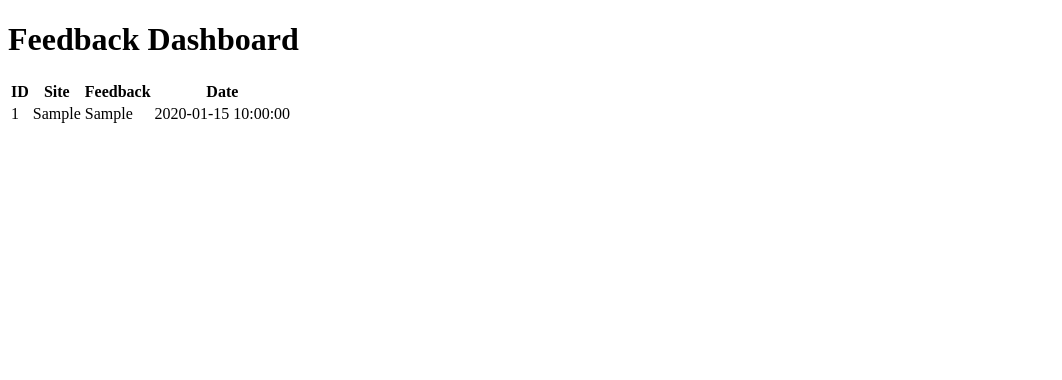
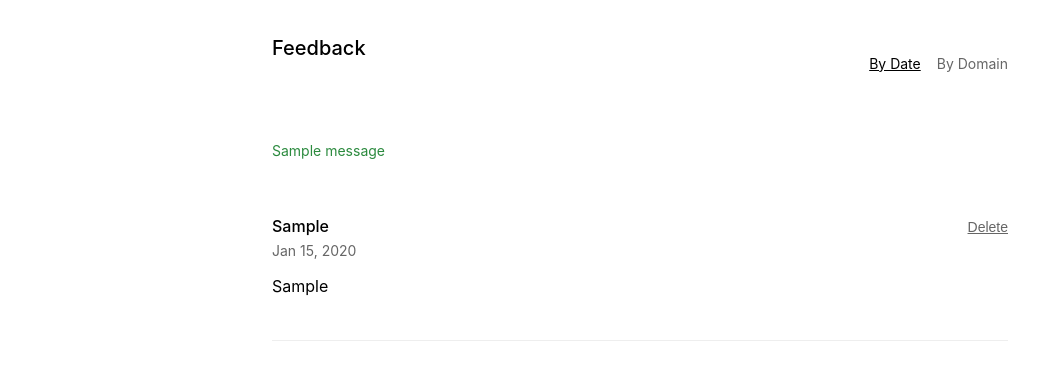
Before and after one commit to tillstriegel/feet-n-back, a Flask app: page /dashboard in a window 1280 px wide. Shown: the top 380 px of the page, without its empty margins (0-1062 px from the left). Run offline with Flask 3, Linux system fonts and the light colour scheme; the visitor is signed in with stand-in values (Sample User, id 1); tables that the repository leaves empty hold one stand-in row (values such as "Sample post"); one stand-in notice (Sample message) is shown; parts of the project's set-up code (start-up, migrations or seed data) failed here and were passed over.

Commit message:
improve dashboard

```diff
--- a/app.py
+++ b/app.py
@@ -1,4 +1,4 @@
-from flask import Flask, request, jsonify, render_template, redirect, url_for, session
+from flask import Flask, request, jsonify, render_template, redirect, url_for, session, flash
 from flask_cors import CORS
 import logging
 from flask_sqlalchemy import SQLAlchemy
@@ -69,8 +69,28 @@ def submit_feedback():
 @app.route('/dashboard')
 @login_required
 def dashboard():
-    feedbacks = Feedback.query.all()
-    return render_template('dashboard.html', feedbacks=feedbacks)
+    sort = request.args.get('sort', 'date')
+
+    if sort == 'site':
+        feedbacks = Feedback.query.order_by(Feedback.site.asc(), Feedback.date.desc()).all()
+    else:  # default to date
+        feedbacks = Feedback.query.order_by(Feedback.date.desc()).all()
+
+    return render_template('dashboard.html', feedbacks=feedbacks, current_sort=sort)
+
+@app.route('/delete_feedback/<int:feedback_id>', methods=['POST'])
+@login_required
+def delete_feedback(feedback_id):
+    try:
+        feedback = Feedback.query.get_or_404(feedback_id)
+        db.session.delete(feedback)
+        db.session.commit()
+        flash('Feedback deleted successfully', 'success')
+    except Exception as e:
+        app.logger.error(f'Error deleting feedback: {str(e)}')
+        flash('Error deleting feedback', 'error')
+        db.session.rollback()
+    return redirect(url_for('dashboard'))
 
 @app.route('/login', methods=['GET', 'POST'])
 def login():
--- a/templates/dashboard.html
+++ b/templates/dashboard.html
@@ -4,24 +4,148 @@
     <meta charset="UTF-8">
     <meta name="viewport" content="width=device-width, initial-scale=1.0">
     <title>Feedback Dashboard</title>
+    <style>
+        * {
+            margin: 0;
+            padding: 0;
+            box-sizing: border-box;
+        }
+
+        body {
+            font-family: -apple-system, BlinkMacSystemFont, sans-serif;
+            line-height: 1.6;
+            color: #000;
+            background: #fff;
+            padding: 2rem;
+            max-width: 800px;
+            margin: 0 auto;
+        }
+
+        .header {
+            display: flex;
+            justify-content: space-between;
+            align-items: center;
+            margin-bottom: 2rem;
+        }
+
+        .sort-controls {
+            display: flex;
+            gap: 1rem;
+        }
+
+        .sort-link {
+            color: #666;
+            text-decoration: none;
+            font-size: 0.875rem;
+        }
+
+        .sort-link:hover {
+            color: #000;
+        }
+
+        .sort-link.active {
+            color: #000;
+            text-decoration: underline;
+        }
+
+        h1 {
+            font-size: 1.25rem;
+            font-weight: 500;
+            margin-bottom: 2rem;
+            color: #000;
+        }
+
+        .feedback-item {
+            padding: 1.5rem 0;
+            border-bottom: 1px solid #eee;
+        }
+
+        .feedback-header {
+            display: flex;
+            justify-content: space-between;
+            align-items: flex-start;
+            margin-bottom: 0.75rem;
+        }
+
+        .site {
+            font-weight: 500;
+        }
+
+        .date {
+            font-size: 0.875rem;
+            color: #666;
+        }
+
+        .feedback-content {
+            margin-bottom: 1rem;
+            white-space: pre-wrap;
+        }
+
+        .delete-button {
+            background: none;
+            border: none;
+            color: #666;
+            cursor: pointer;
+            font-size: 0.875rem;
+            padding: 0;
+            text-decoration: underline;
+        }
+
+        .delete-button:hover {
+            color: #000;
+        }
+
+        .flash {
+            padding: 0.75rem 0;
+            margin-bottom: 1rem;
+            font-size: 0.875rem;
+        }
+
+        .flash.success {
+            color: #2b8a3e;
+        }
+
+        .flash.error {
+            color: #c92a2a;
+        }
+
+        @media (max-width: 768px) {
+            body {
+                padding: 1rem;
+            }
+        }
+    </style>
 </head>
 <body>
-    <h1>Feedback Dashboard</h1>
-    <table>
-        <tr>
-            <th>ID</th>
-            <th>Site</th>
-            <th>Feedback</th>
-            <th>Date</th>
-        </tr>
-        {% for feedback in feedbacks %}
-        <tr>
-            <td>{{ feedback.id }}</td>
-            <td>{{ feedback.site }}</td>
-            <td>{{ feedback.feedback }}</td>
-            <td>{{ feedback.date }}</td>
-        </tr>
-        {% endfor %}
-    </table>
+    <div class="header">
+        <h1>Feedback</h1>
+        <div class="sort-controls">
+            <a href="{{ url_for('dashboard', sort='date') }}" class="sort-link {% if current_sort == 'date' %}active{% endif %}">By Date</a>
+            <a href="{{ url_for('dashboard', sort='site') }}" class="sort-link {% if current_sort == 'site' %}active{% endif %}">By Domain</a>
+        </div>
+    </div>
+
+    {% with messages = get_flashed_messages(with_categories=true) %}
+        {% if messages %}
+            {% for category, message in messages %}
+                <div class="flash {{ category }}">{{ message }}</div>
+            {% endfor %}
+        {% endif %}
+    {% endwith %}
+
+    {% for feedback in feedbacks %}
+    <div class="feedback-item">
+        <div class="feedback-header">
+            <div>
+                <div class="site">{{ feedback.site }}</div>
+                <div class="date">{{ feedback.date.strftime('%b %d, %Y') }}</div>
+            </div>
+            <form method="POST" action="{{ url_for('delete_feedback', feedback_id=feedback.id) }}" onsubmit="return confirm('Delete this feedback?');">
+                <button type="submit" class="delete-button">Delete</button>
+            </form>
+        </div>
+        <div class="feedback-content">{{ feedback.feedback }}</div>
+    </div>
+    {% endfor %}
 </body>
 </html>
```
